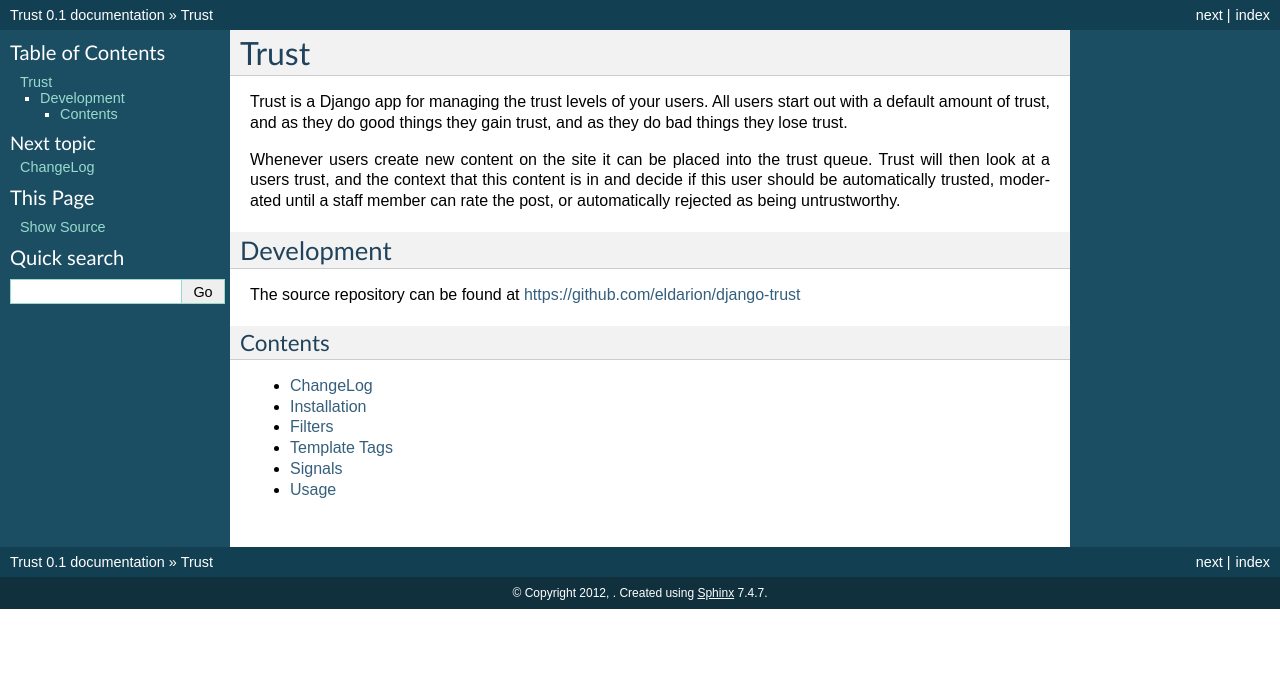
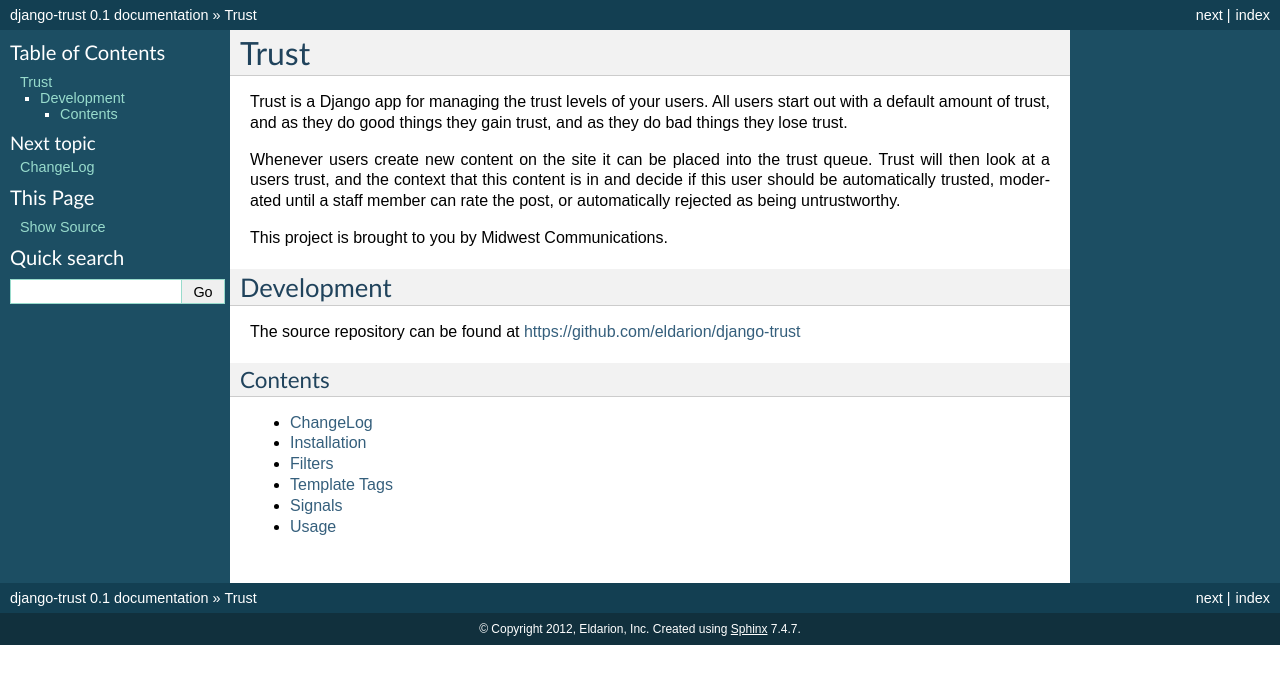
Before and after one commit to eldarion/django-trust, a Sphinx documentation site: the page built from docs/index.rst, in a window 1280 px wide. Shown: the top 684 px of the page. Built offline with Sphinx 7.4.7, drawn with Linux system fonts in a browser that asks for light colours; the version number is read from the project's files by our own code.

Commit message:
Update docs to give proper attribution to Midwest Communications
This project is provided as open source through the sponsorship of
Midwest Communications.

```diff
--- a/docs/conf.py
+++ b/docs/conf.py
@@ -5,8 +5,8 @@
 templates_path = []
 source_suffix = '.rst'
 master_doc = 'index'
-project = u'Trust'
-copyright_holder = ''
+project = u'django-trust'
+copyright_holder = 'Eldarion, Inc'
 copyright = u'2012, %s' % copyright_holder
 exclude_patterns = ['_build']
 pygments_style = 'sphinx'
@@ -22,7 +22,7 @@
 ]
 
 sys.path.insert(0, os.pardir)
-m = __import__(project)
+m = __import__('trust')
 
 version = m.__version__
 release = version
--- a/docs/index.rst
+++ b/docs/index.rst
@@ -10,6 +10,8 @@
 queue. Trust will then look at a users trust, and the context that this content
 is in and decide if this user should be automatically trusted, moderated until
 a staff member can rate the post, or automatically rejected as being untrustworthy.
+
+This project is brought to you by Midwest Communications.
 
 
 Development
```
Also changed, not shown: README.md (+3 -0 lines), 1 other file.
